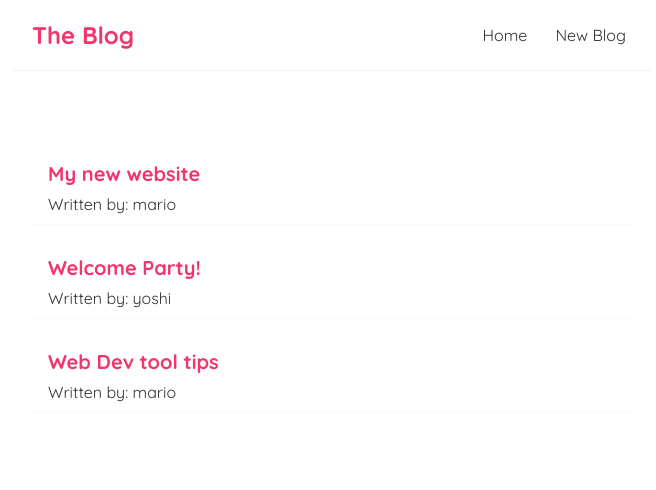
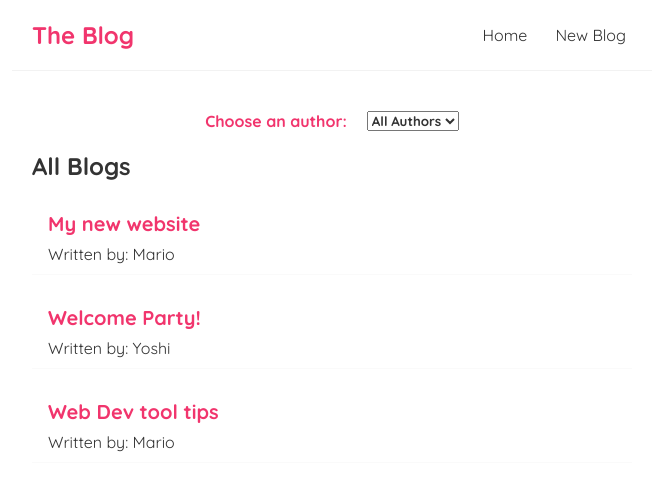
Before and after one commit to z1n-0k/blog-react, a React (Create React App) app: page / in a window 1280 px wide. Shown: the top 490 px of the page, without its empty margins (308-964 px from the left). Built offline with nearby package versions, Linux system fonts and the light colour scheme.

Commit message:
Added Author Select combo box to home

```diff
--- a/src/BlogList.js
+++ b/src/BlogList.js
@@ -1,7 +1,8 @@
-const BlogList = ({blogs}) => {
+const BlogList = ({blogs, title}) => {
 
     return (
         <div className="blog-list">
+            <h2>{ title }</h2>
             {
                 blogs.map((blog) => {
                     return(
--- a/src/Home.js
+++ b/src/Home.js
@@ -4,14 +4,35 @@ import BlogList from './BlogList';
 const Home = () => {
 
     const [blogs, setBlogs] = useState([
-        {title: "My new website", body: "lorem ipsum ...", author: 'mario', id:1},
-        {title: "Welcome Party!", body: "lorem ipsum ...", author: 'yoshi', id:2},
-        {title: "Web Dev tool tips", body: "lorem ipsum ...", author: 'mario', id:3}
+        {title: "My new website", body: "lorem ipsum ...", author: 'Mario', id:0},
+        {title: "Welcome Party!", body: "lorem ipsum ...", author: 'Yoshi', id:1},
+        {title: "Web Dev tool tips", body: "lorem ipsum ...", author: 'Mario', id:2}
     ])
+
+    const authorArray = Array.from(
+        new Set(blogs.map((blog) => blog.author))
+      );
+
+    const [selectedAuthor, setSelectedAuthor] = useState("");
+    const handleAuthorChange = (event) => {
+        setSelectedAuthor(event.target.value);
+    }
 
     return (
         <div className="home">
-            <BlogList blogs={blogs}/>
+            <div id = "author-select-div">
+                <label htmlFor="author-select" id="author-select-label">Choose an author:</label>
+                <select name="author" id="author-select" value={selectedAuthor} onChange={handleAuthorChange}>
+                <option className= "author-select-option" value="">All Authors</option>
+                    {
+                        authorArray.map((author,index) => (
+                            <option  className= "author-select-option" key={index} value={author}>
+                                {author}
+                            </option>
+                        ))
+                    }
+                </select></div>
+            <BlogList blogs={selectedAuthor ? blogs.filter((blog) => blog.author === selectedAuthor) : blogs}  title={selectedAuthor ? `${selectedAuthor}'s Blogs!` : "All Blogs"}/>
         </div>
      );
 }
--- a/src/index.css
+++ b/src/index.css
@@ -34,7 +34,7 @@
 
 .content{
   max-width: 600px;
-  margin: 40px auto;
+  margin:20px auto;
   padding: 20px;
 }
 
@@ -53,3 +53,25 @@
   color: #f1356d;
   margin-bottom: 8px;
 }
+
+#author-select-div{
+  display: flex;
+  margin: 0 0 20px 0;
+  align-items: center;
+  justify-content: center;
+  color: #333;
+}
+
+#author-select-label{
+  color: #f1356d;
+  margin-right: 20px;
+  font-weight: 700;
+}
+
+#author-select{
+  font-weight: 700;
+}
+
+.author-select-option{
+  font-weight: 500;
+}
```
